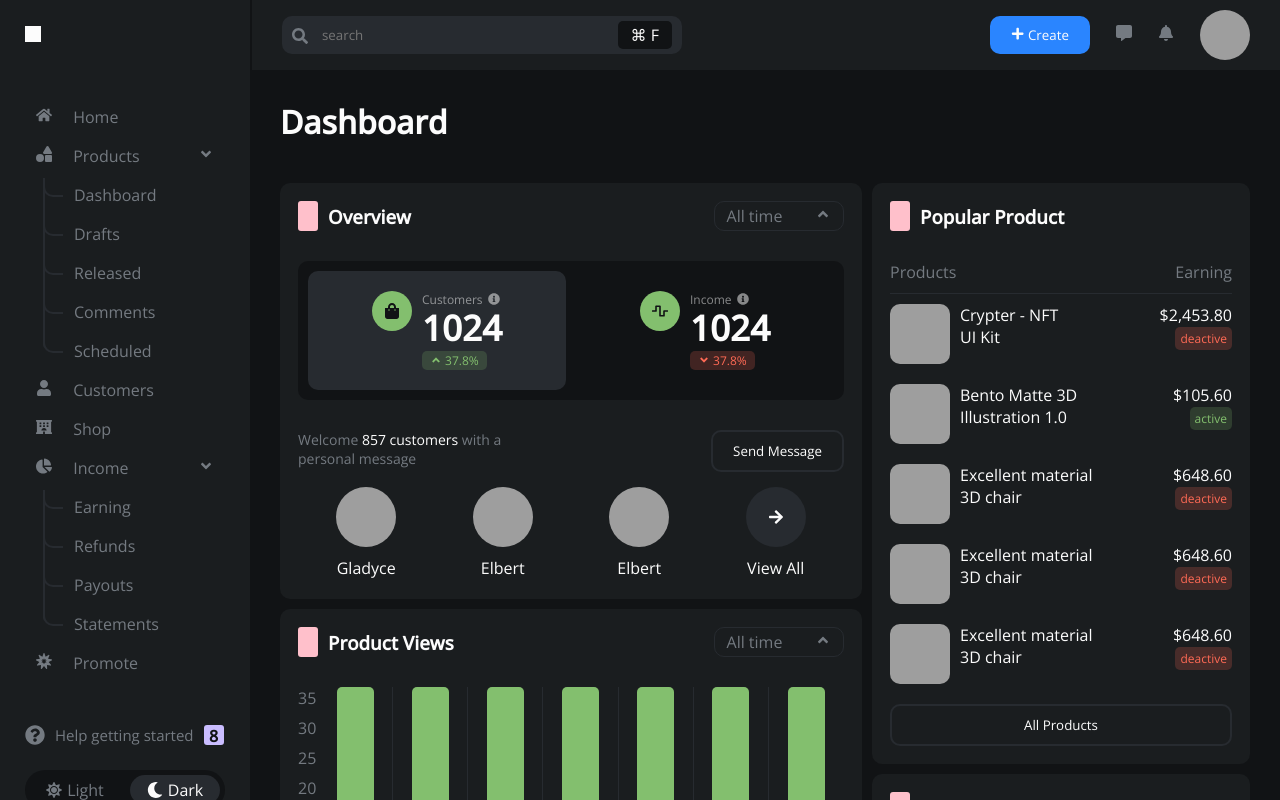
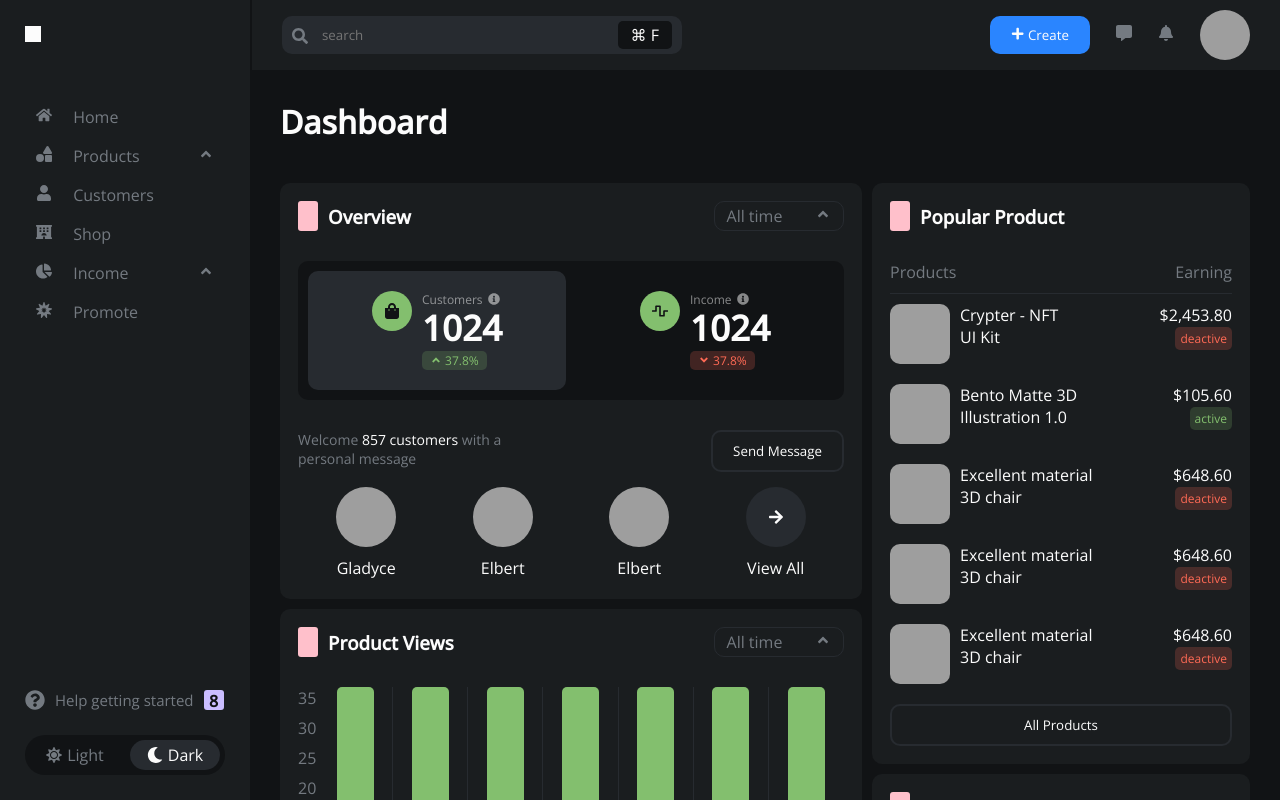
Before and after one commit to MaryanDehv/DashboardRef, a React (Create React App) app: page / in a window 1280 px wide. Built offline with nearby package versions, Linux system fonts and the light colour scheme; grey boxes are pictures that could not be loaded.

Commit message:
adding js actions

```diff
--- a/src/App.css
+++ b/src/App.css
@@ -75,6 +75,9 @@ button.full {
 
 .has-sub .sub_categories {
   padding-left: 18px;
+}
+.has-sub .sub_categories.hidden {
+  display: none;
 }
 .has-sub .sub_categories .dropdown {
   position: relative;
--- a/src/components/navigation/sidebar/Sidebar.js
+++ b/src/components/navigation/sidebar/Sidebar.js
@@ -1,5 +1,6 @@
 import SideBarItems from "./side_bar_components/SideBarItems";
 import {FaTimes, FaAngleUp , FaSquareFull , FaSun , FaMoon , FaQuestionCircle , FaHome , FaShapes , FaUserAlt , FaHotel , FaChartPie , FaBahai, FaUser} from "react-icons/fa";
+import { useState } from "react";
 
 const navList = [
     {
@@ -41,6 +42,12 @@ const navList = [
 ]
 
 const Sidebar = ({toggle}) => {
+    const [darkMode , setDarkMode] = useState(true);
+
+    const darkModeToggle = () => {
+        // setDarkMode(!darkMode);
+    }
+
     return (
         <>
             <div className="side_bar-logo-container">
@@ -66,8 +73,8 @@ const Sidebar = ({toggle}) => {
                 <div className="side_bar-toggle-container">
                     <div className="side_bar-help-getting-started"> <span> <FaQuestionCircle /> </span> <p> Help getting started  </p><span className="notice"> 8 </span> </div>
                     <div className="side_bar-toggle-buttons">
-                        <div className="mode unactive"> <FaSun /> <span className="name"> Light </span></div>
-                        <div className="mode active"> <FaMoon /> <span className="name"> Dark </span></div>
+                        <div className="mode unactive" onClick={() => darkModeToggle()}> <FaSun /> <span className="name"> Light </span></div>
+                        <div className="mode active" onClick={() => darkModeToggle()}> <FaMoon /> <span className="name"> Dark </span></div>
                     </div>
                 </div>
             </ul>
--- a/src/components/navigation/sidebar/side_bar_components/SideBarItems.js
+++ b/src/components/navigation/sidebar/side_bar_components/SideBarItems.js
@@ -1,17 +1,26 @@
 import {FaAngleUp , FaAngleDown} from "react-icons/fa";
+import { useState } from "react";
+
+
 
 const SideBarItems = ({name , icon: Icon , dropdown}) => {
+    const [listDropDown , setListDropDown] = useState();
+
+    const toggleDropDown = () => {
+        setListDropDown(!listDropDown)
+    }
+
     return(
         <li className={`side_bar-item ${dropdown ? 'has-sub' : ''} round`}>
-            <div className="item-container">
+            <div className="item-container" onClick={() => toggleDropDown()}>
                 <div className="parent">
                     <span className="side_bar-icon"> <Icon /> </span>
                     <span className="side_bar-name"> {name} </span>
                 </div>
-                {dropdown ? <span className="arrow">  <FaAngleDown /> </span>  : ''}
+                {dropdown ? <span className="arrow">  {listDropDown ? <FaAngleDown /> : <FaAngleUp /> }</span>  : ''}
             </div>
             {dropdown ?
-            <ul className="sub_categories">
+            <ul className={`sub_categories ${listDropDown ? '' : 'hidden'}`}>
                 <div className="dropdown">
                     {dropdown.map((list , index) => <li key={index}>{list}</li>)}
                 </div>
--- a/src/scss/utils/dropdown.scss
+++ b/src/scss/utils/dropdown.scss
@@ -1,6 +1,11 @@
 .has-sub{
     .sub_categories{
         padding-left:18px;
+
+        &.hidden{
+            display: none;
+        }
+
         .dropdown{
             position: relative;
             &::after{
```
Also changed, not shown: 1 other file (tests, documents, lock files or other folders).
